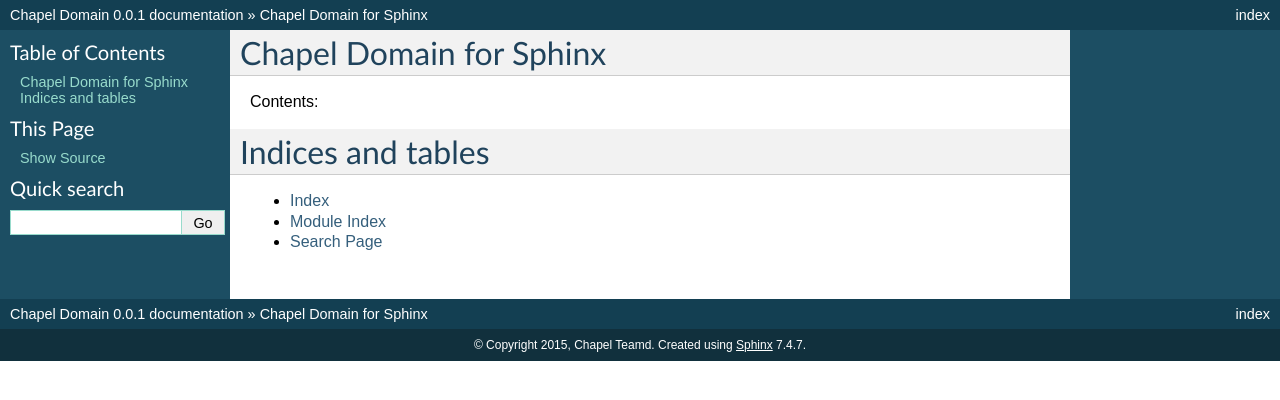
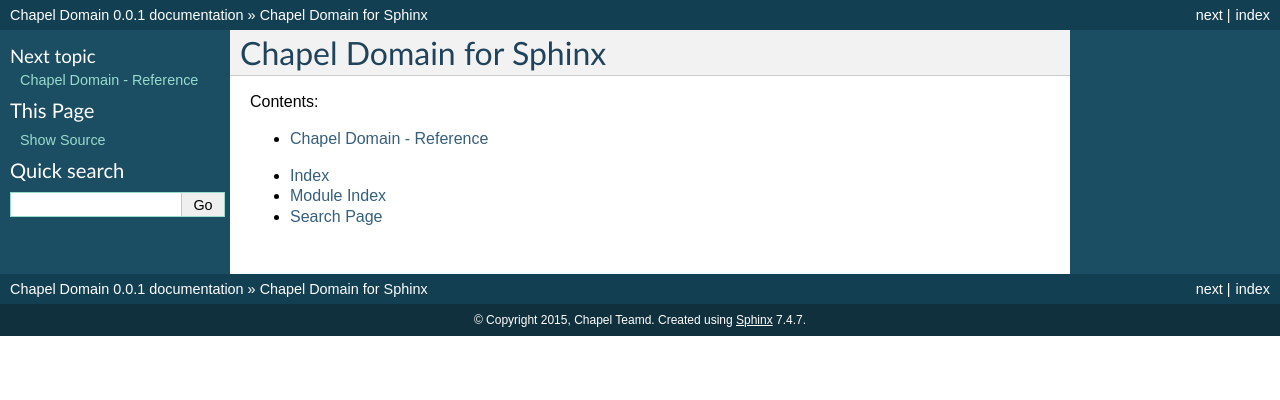
Before and after one commit to chapel-lang/sphinxcontrib-chapeldomain, a Sphinx documentation site: the page built from docs/index.rst, in a window 1280 px wide. Shown: the top 400 px of the page. Built offline with Sphinx 7.4.7, drawn with Linux system fonts in a browser that asks for light colours.

Commit message:
start on reference

```diff
--- a/docs/index.rst
+++ b/docs/index.rst
@@ -6,10 +6,7 @@
 .. toctree::
    :maxdepth: 2
 
-
-
-Indices and tables
-==================
+   reference
 
 * :ref:`genindex`
 * :ref:`modindex`
--- /dev/null
+++ b/docs/reference.rst
@@ -0,0 +1,2 @@
+Chapel Domain - Reference
+=========================
```
